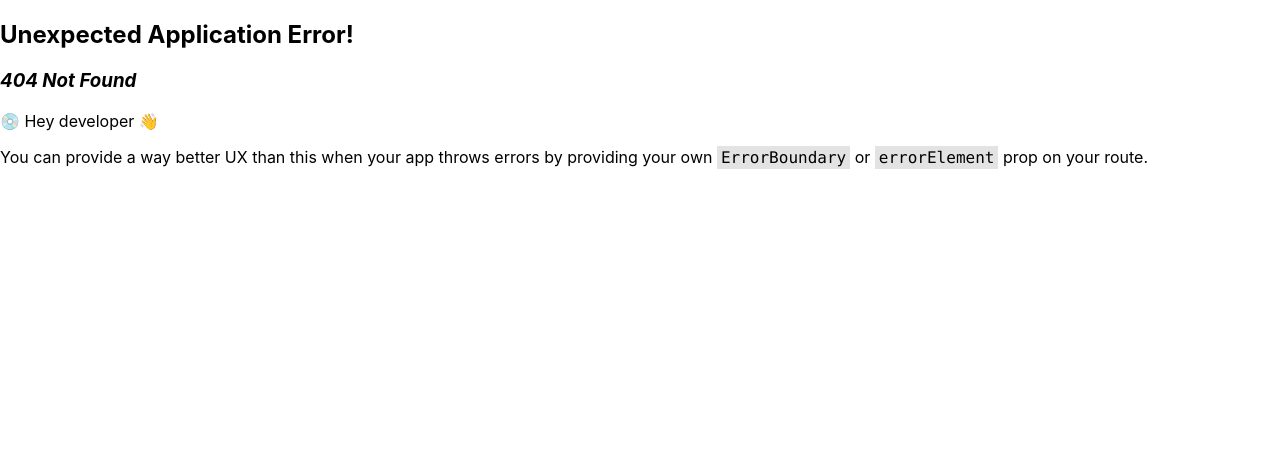
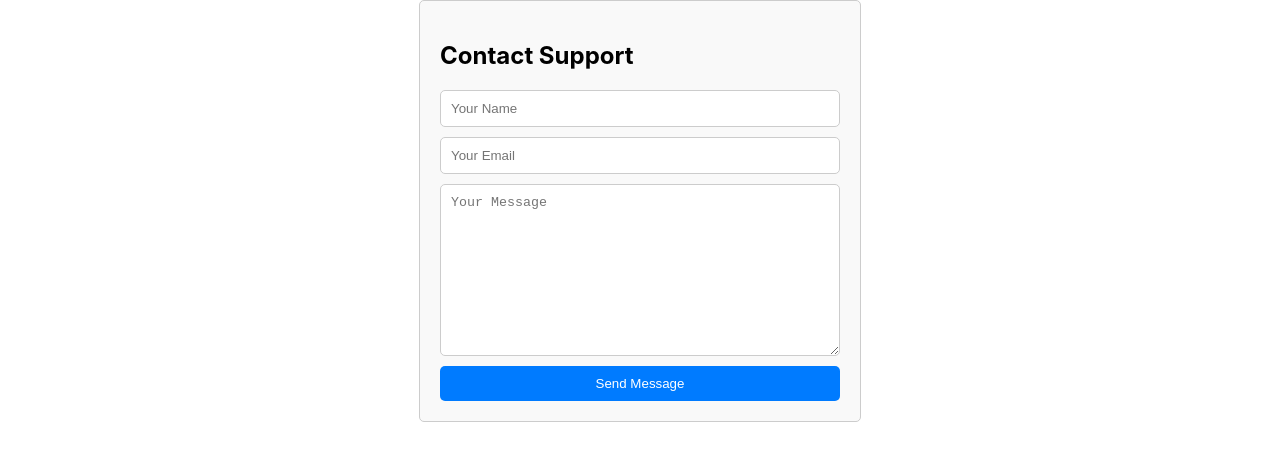
Before and after one commit to divyanshu2410/Assignment1, a React (Create React App) app in the folder frontend/assignment1/: page /support in a window 1280 px wide. Before the commit this address had no page. Shown: the top 460 px of the page. Built offline with nearby package versions, Linux system fonts and the light colour scheme.

Commit message:
Intial commit

```diff
--- /dev/null
+++ b/frontend/assignment1/src/components/Dashboard/UserDashboard.css
@@ -0,0 +1,28 @@
+.user-dashboard {
+    margin: 20px auto;
+    padding: 20px;
+    max-width: 600px;
+    background-color: #f5f5f5;
+    border: 1px solid #ccc;
+    border-radius: 8px;
+    text-align: center;
+  }
+
+  .user-dashboard h2 {
+    color: #333;
+  }
+
+  .user-dashboard p {
+    color: #666;
+    margin: 10px 0;
+  }
+
+  .user-dashboard a {
+    color: #007bff;
+    text-decoration: none;
+    font-weight: bold;
+  }
+
+  .user-dashboard a:hover {
+    text-decoration: underline;
+  }
--- a/frontend/assignment1/src/components/Dashboard/UserDashboard.js
+++ b/frontend/assignment1/src/components/Dashboard/UserDashboard.js
@@ -1,9 +1,13 @@
 import React from "react";
+import { Link } from "react-router-dom";
+import "./UserDashboard.css"
 
 const UserDashboard = () => {
   return (
-    <div>
-      <h2>Welcome</h2>
+    <div className="user-dashboard">
+      <h2>Welcome to Your Dashboard</h2>
+      <p>Feel free to explore your account details and settings.</p>
+      <p>If you need any assistance, please <Link to="/support">contact support</Link>.</p>
     </div>
   );
 };
--- /dev/null
+++ b/frontend/assignment1/src/components/Support/ContactForm.css
@@ -0,0 +1,39 @@
+.contact-form-container {
+    width: 400px;
+    margin: 0 auto;
+    padding: 20px;
+    border: 1px solid #ccc;
+    border-radius: 5px;
+    background-color: #f9f9f9;
+  }
+
+  .contact-form {
+    display: flex;
+    flex-direction: column;
+  }
+
+  .contact-form input[type="text"],
+  .contact-form input[type="email"],
+  .contact-form textarea {
+    margin-bottom: 10px;
+    padding: 10px;
+    border: 1px solid #ccc;
+    border-radius: 5px;
+  }
+
+  .contact-form textarea {
+    height: 150px;
+  }
+
+  .contact-form button {
+    padding: 10px 20px;
+    background-color: #007bff;
+    color: #fff;
+    border: none;
+    border-radius: 5px;
+    cursor: pointer;
+  }
+
+  .contact-form button:hover {
+    background-color: #0056b3;
+  }
--- a/frontend/assignment1/src/components/Support/ContactForm.js
+++ b/frontend/assignment1/src/components/Support/ContactForm.js
@@ -1,29 +1,62 @@
-// ContactForm.js
-import React, { useState } from 'react';
+import React, { useState } from "react";
+import axios from "axios";
+import "./ContactForm.css";
 
 const ContactForm = () => {
-  // State for form fields
   const [formData, setFormData] = useState({
-    // Add form fields here
+    name: "",
+    email: "",
+    message: "",
   });
 
-  // Handle form input change
   const handleChange = (e) => {
     setFormData({ ...formData, [e.target.name]: e.target.value });
   };
 
-  // Handle form submission
-  const handleSubmit = (e) => {
+  const handleSubmit = async (e) => {
     e.preventDefault();
-    // Implement form submission logic here
+    try {
+      await axios.post("https://your-email-api.com/send", formData);
+      alert("Message sent successfully!");
+      setFormData({
+        name: "",
+        email: "",
+        message: "",
+      });
+    } catch (error) {
+      console.error("Error:", error);
+      alert("Failed to send message. Please try again later.");
+    }
   };
 
   return (
-    <div>
+    <div className="contact-form-container">
       <h2>Contact Support</h2>
-      <form onSubmit={handleSubmit}>
-        {/* Add form fields here */}
-        <button type="submit">Submit</button>
+      <form className="contact-form" onSubmit={handleSubmit}>
+        <input
+          type="text"
+          name="name"
+          placeholder="Your Name"
+          value={formData.name}
+          onChange={handleChange}
+          required
+        />
+        <input
+          type="email"
+          name="email"
+          placeholder="Your Email"
+          value={formData.email}
+          onChange={handleChange}
+          required
+        />
+        <textarea
+          name="message"
+          placeholder="Your Message"
+          value={formData.message}
+          onChange={handleChange}
+          required
+        ></textarea>
+        <button type="submit">Send Message</button>
       </form>
     </div>
   );
--- a/frontend/assignment1/src/index.js
+++ b/frontend/assignment1/src/index.js
@@ -8,6 +8,7 @@ import Register from "./components/Auth/Register";
 import OnboardingForm from "./components/Onboarding/Onboarding";
 import UserDashboard from "./components/Dashboard/UserDashboard";
 import AdminDashboard from "./components/Dashboard/AdminDashboard";
+import ContactForm from "./components/Support/ContactForm";
 
 const router = createBrowserRouter([
 
@@ -34,6 +35,10 @@ const router = createBrowserRouter([
   {
     path: "/adminDashboard",
     element: <AdminDashboard />
+  },
+  {
+    path:"/support",
+    element: <ContactForm />
   }
 ])
 
```
